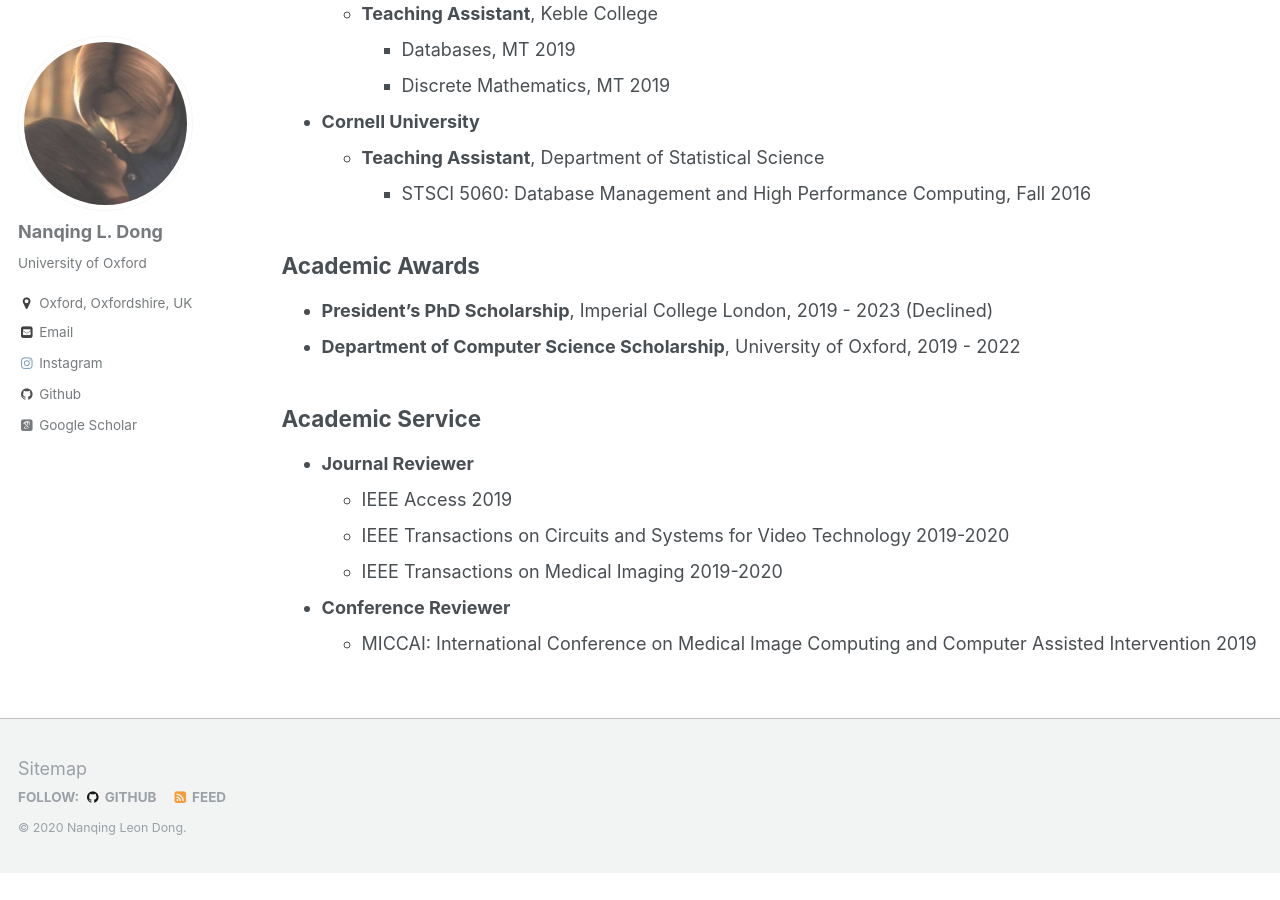
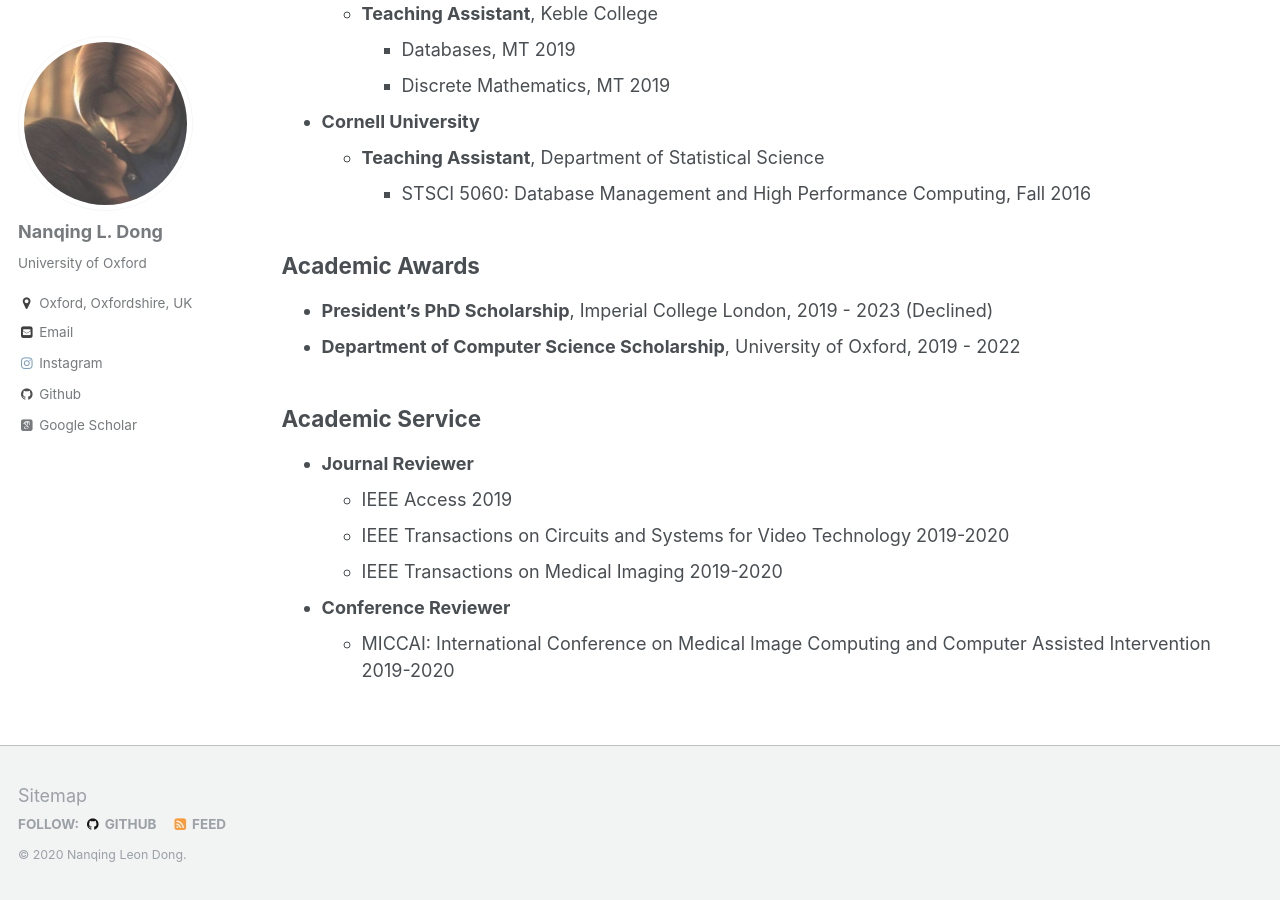
Before and after one commit to eveningdong/eveningdong.github.io, a Jekyll site: the page built from _pages/academic.md, in a window 1280 px wide and 900 px high, scrolled down 1274 px. Built offline with Jekyll 4.4.1, drawn with Linux system fonts in a browser that asks for light colours; some web fonts are replaced; before the commit the page ends 2147 px from its top, so only the background shows below that.

Commit message:
update miccai reviewer

```diff
--- a/_pages/academic.md
+++ b/_pages/academic.md
@@ -52,4 +52,4 @@ author_profile: true
   + IEEE Transactions on Medical Imaging 2019-2020
 
 * **Conference Reviewer**
-  + MICCAI: International Conference on Medical Image Computing and Computer Assisted Intervention 2019
+  + MICCAI: International Conference on Medical Image Computing and Computer Assisted Intervention 2019-2020
```
